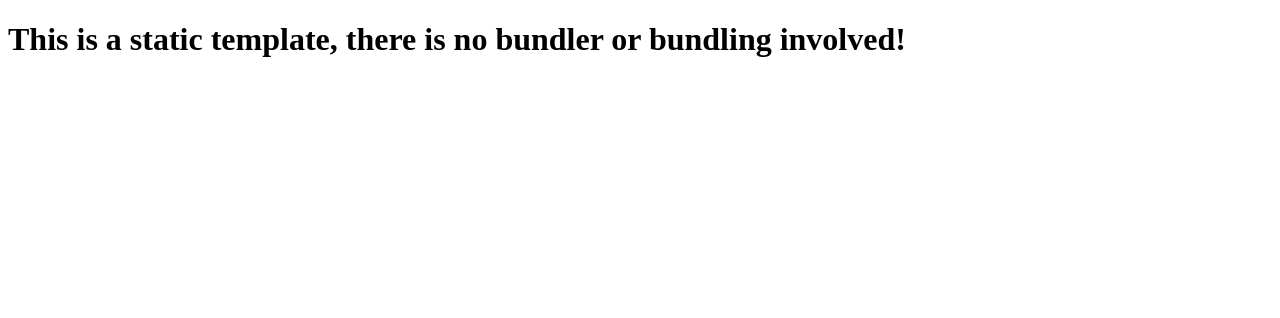
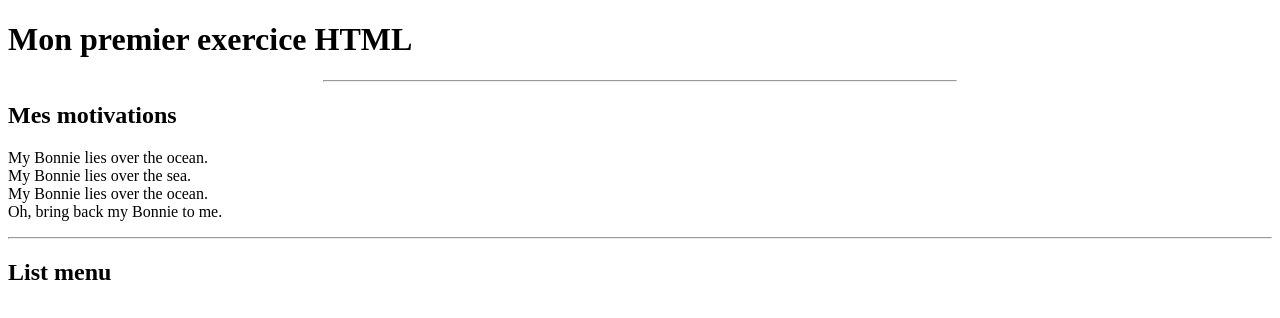
Before and after one commit to ZolyValisoa/first_lesson_html, a website: page index.html in a window 1280 px wide. Drawn offline with Linux system fonts and the light colour scheme.

Commit message:
Update index.html

```diff
--- a/index.html
+++ b/index.html
@@ -1,12 +1,18 @@
 <!DOCTYPE html>
-<html lang="en">
-  <head>
-    <meta charset="UTF-8">
-    <meta name="viewport" content="width=device-width, initial-scale=1.0">
-    <meta http-equiv="X-UA-Compatible" content="ie=edge">
-    <title>Static Template</title>
-  </head>
-  <body>
-    <h1>This is a static template, there is no bundler or bundling involved!</h1>
-  </body>
+<html>
+<head>
+<title>Mon premier leçon</title>
+</head>
+<body>
+
+<h1>Mon premier exercice HTML</h1>
+<hr width="50%">
+<h2>Mes motivations</h2>
+<p>My Bonnie lies over the ocean. <br>My Bonnie lies over the sea. <br>My Bonnie lies over the ocean. <br>Oh, bring back my Bonnie to me.</p>
+<hr>
+
+<h2>List menu</h2>
+
+
+</body>
 </html>
```
